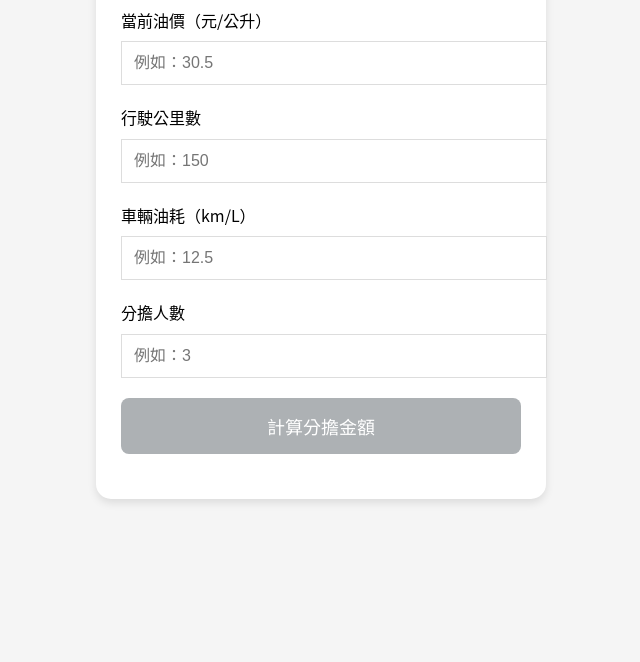
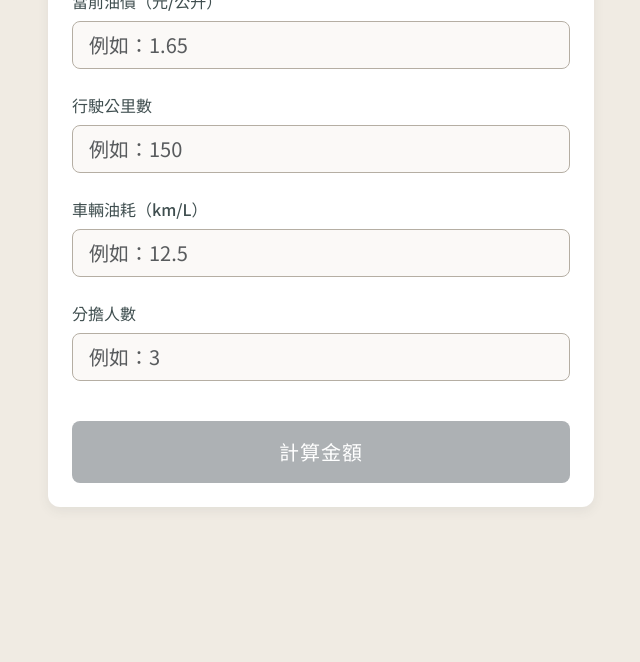
Before and after one commit to cytina77/JTing.github.io, a plain HTML site: page fuel.html in a window 1280 px wide. Shown: the part 138-800 px from the top of the page, without its empty margins (319-959 px from the left). Drawn offline with nearby package versions, Linux system fonts and the light colour scheme.

Commit message:
fuel.html

```diff
--- a/fuel.html
+++ b/fuel.html
@@ -4,112 +4,179 @@
     <meta charset="UTF-8">
     <meta name="viewport" content="width=device-width, initial-scale=1.0">
     <title>油費分擔計算器</title>
+    <!-- Bootstrap 5 CSS -->
+    <link href="https://cdn.jsdelivr.net/npm/bootstrap@5.3.2/dist/css/bootstrap.min.css" rel="stylesheet">
+    <!-- Google 思源黑體 -->
+    <link href="https://fonts.googleapis.com/css2?family=Noto+Sans+TC:wght@300;400;500;700&display=swap" rel="stylesheet">
     <style>
+        :root {
+            --morandi-cream: #F0EBE3;  /* 奶油白 */
+            --morandi-dusty-pink: #D8C4B6; /* 灰粉色 */
+            --morandi-mauve: #B5AEA3; /* 淡紫灰 */
+            --morandi-sage: #7A848D;
+            --morandi-clay: #adb1b4;
+            --morandi-charcoal: #3F4E4F; /* 炭灰色 */
+        }
+
         body {
-            font-family: "Noto Sans CJK TC", "Microsoft JhengHei", sans-serif;
-            background: #f5f5f5;
-            padding: 20px;
-            line-height: 1.6;
+            font-family: 'Noto Sans TC', sans-serif;
+            background-color: var(--morandi-cream);
+            padding-top: 2rem;
+            color: var(--morandi-clay);
+            font-weight: 400;
         }
-        .calculator {
-            background: white;
-            border-radius: 15px;
-            padding: 25px;
-            box-shadow: 0 4px 8px rgba(0,0,0,0.1);
-            max-width: 400px;
-            margin: 0 auto;
+
+        .calculator-card {
+            border-radius: 12px;
+            box-shadow: 0 4px 12px rgba(63, 78, 79, 0.08);
+            border: none;
+            background-color: white;
+            overflow: hidden;
         }
-        h1 {
-            color: #7A848D;
-            text-align: center;
-            margin-bottom: 20px;
+
+        .card-header {
+            background-color: var(--morandi-sage);
+            color: white;
+            border-radius: 12px 12px 0 0 !important;
+            font-weight: 500;
+            letter-spacing: 1px;
         }
-        input {
-            width: 100%;
-            padding: 12px;
-            margin: 8px 0 20px;
-            border: 1px solid #ddd;
-            color:#495057
-            border-radius: 8px;
-            font-size: 16px;
+
+        .form-label {
+            font-weight: 500;
+            color: var(--morandi-charcoal);
+            margin-bottom: 0.5rem;
         }
-        button {
-            background: #adb1b4;
+
+        .form-control {
+            border: 1px solid var(--morandi-mauve);
+            background-color: rgba(240, 235, 227, 0.3);
+            color: var(--morandi-charcoal);
+        }
+
+        .form-control:focus {
+            border-color: var(--morandi-sage);
+            box-shadow: 0 0 0 0.25rem rgba(125, 143, 105, 0.2);
+        }
+
+        .btn-calculate {
+            background-color: var(--morandi-clay);
+            border: none;
+            font-weight: 500;
+            letter-spacing: 1px;
+            transition: all 0.3s ease;
             color: white;
-            border: none;
-            padding: 15px;
-            width: 100%;
-            border-radius: 8px;
-            font-size: 18px;
-            cursor: pointer;
-            transition: all 0.3s; /* 添加過渡效果 */
         }
-        /* 按鈕按下去時的樣式 */
-        button:active {
-            background: #AD85BD; /* 更深的藍色 */
-            transform: scale(0.98); /* 輕微縮小 */
-            box-shadow: 0 2px 5px rgba(0,0,0,0.2); /* 陰影效果 */
+
+        .btn-calculate:hover {
+            background-color: var(--morandi-charcoal); /* 懸浮變深色 */
+            transform: translateY(-2px);
+            color: white;
+            box-shadow: 0 4px 8px rgba(63, 78, 79, 0.15);
         }
-        #result {
-            font-size: 20px;
-            margin-top: 20px;
-            text-align: center;
-            color: #B95756;
-            font-weight: bold;
+
+        .result-box {
+            border-left: 4px solid var(--morandi-sage);
+            background-color: rgba(240, 235, 227, 0.5);
+        }
+
+        .amount {
+            color:#B95756;
+            font-weight: 700;
+            font-size: 1.4rem;
+        }
+
+        /* 響應式調整 */
+        @media (max-width: 576px) {
+            .calculator-card {
+                border-radius: 0;
+            }
+            body {
+                padding-top: 0;
+            }
         }
     </style>
 </head>
 <body>
-    <div class="calculator">
-        <h1>油費分擔計算器</h1>
-        <label for="price">當前油價（元/公升）</label>
-        <input type="number" id="price" placeholder="例如：30.5">
+    <div class="container">
+        <div class="row justify-content-center">
+            <div class="col-12 col-md-8 col-lg-6">
+                <div class="card calculator-card mb-5">
+                    <div class="card-header text-center py-3">
+                        <h2 class="mb-0">油費分擔計算器</h2>
+                    </div>
+                    <div class="card-body p-4">
+                        <form id="fuelForm">
+                            <!-- 當前油價 -->
+                            <div class="mb-4">
+                                <label for="price" class="form-label">當前油價（元/公升）</label>
+                                <input type="number" class="form-control form-control-lg" id="price" placeholder="例如：1.65" step="0.1" required>
+                            </div>
 
-        <label for="km">行駛公里數</label>
-        <input type="number" id="km" placeholder="例如：150">
+                            <!-- 行駛公里數 -->
+                            <div class="mb-4">
+                                <label for="km" class="form-label">行駛公里數</label>
+                                <input type="number" class="form-control form-control-lg" id="km" placeholder="例如：150" step="0.1" required>
+                            </div>
 
-        <label for="efficiency">車輛油耗（km/L）</label>
-        <input type="number" id="efficiency" placeholder="例如：12.5">
+                            <!-- 車輛油耗 -->
+                            <div class="mb-4">
+                                <label for="efficiency" class="form-label">車輛油耗（km/L）</label>
+                                <input type="number" class="form-control form-control-lg" id="efficiency" placeholder="例如：12.5" step="0.1" required>
+                            </div>
 
-        <label for="people">分擔人數</label>
-        <input type="number" id="people" placeholder="例如：3">
+                            <!-- 分擔人數 -->
+                            <div class="mb-4">
+                                <label for="people" class="form-label">分擔人數</label>
+                                <input type="number" class="form-control form-control-lg" id="people" placeholder="例如：3" min="1" required>
+                            </div>
 
-        <button id="calculateBtn" onclick="calculate()">計算分擔金額</button>
-        <div id="result"></div>
+                            <!-- 計算按鈕 -->
+                            <button type="submit" class="btn btn-calculate btn-lg w-100 py-3 mt-3">
+                                計算金額
+                            </button>
+                        </form>
+
+                        <!-- 結果顯示 -->
+                        <div id="result" class="result-box p-3 mt-4 d-none">
+                            <h5 class="text-center mb-0">每人分擔: <span class="amount" id="amount">0</span> 元</h5>
+                        </div>
+                    </div>
+                </div>
+            </div>
+        </div>
     </div>
 
+    <!-- Bootstrap 5 JS (含 Popper) -->
+    <script src="https://cdn.jsdelivr.net/npm/bootstrap@5.3.2/dist/js/bootstrap.bundle.min.js"></script>
+
     <script>
-        // 獲取按鈕元素
-        const calculateBtn = document.getElementById('calculateBtn');
+        document.getElementById('fuelForm').addEventListener('submit', function(e) {
+            e.preventDefault();
 
-        // 添加點擊事件監聽器
-        calculateBtn.addEventListener('mousedown', function() {
-            this.style.backgroundColor = '#AD85BD'; // 按下去變深藍
-        });
-
-        calculateBtn.addEventListener('mouseup', function() {
-            this.style.backgroundColor = '#adb1b4'; // 放開恢復原色
-        });
-
-        calculateBtn.addEventListener('mouseleave', function() {
-            this.style.backgroundColor = '#adb1b4'; // 滑鼠移開也恢復
-        });
-
-        function calculate() {
             const price = parseFloat(document.getElementById("price").value);
             const km = parseFloat(document.getElementById("km").value);
             const efficiency = parseFloat(document.getElementById("efficiency").value);
             const people = parseInt(document.getElementById("people").value);
 
+            const resultDiv = document.getElementById("result");
+            const amountSpan = document.getElementById("amount");
+
             if (isNaN(price) || isNaN(km) || isNaN(efficiency) || isNaN(people)) {
-                document.getElementById("result").innerHTML = "⚠️ 請輸入有效數字！";
+                resultDiv.innerHTML = '<div class="alert alert-danger">請輸入有效數字！</div>';
+                resultDiv.classList.remove('d-none');
                 return;
             }
 
             const cost = (km / efficiency) * price;
-            document.getElementById("result").innerHTML =
-                `每人分擔: <span style="color:#B95756;">${(cost / people).toFixed(1)}</span> 元`;
-        }
+            const perPerson = (cost / people).toFixed(1);
+
+            amountSpan.textContent = perPerson;
+            resultDiv.classList.remove('d-none');
+
+            // 平滑滾動到結果
+            resultDiv.scrollIntoView({ behavior: 'smooth' });
+        });
     </script>
 </body>
 </html>
```
